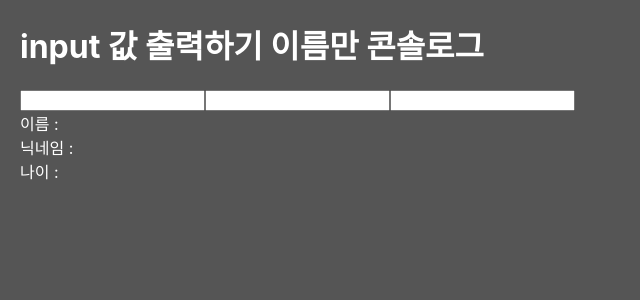
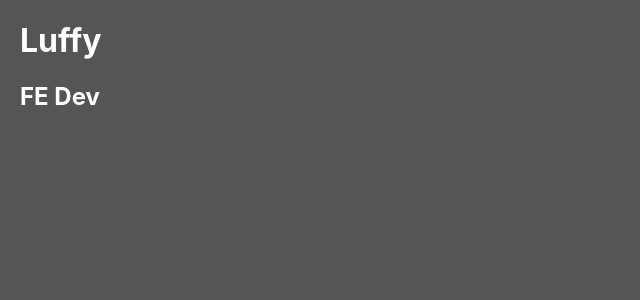
Before and after one commit to elmtree-Ahn/reactPractice, a React (Create React App) app: page / in a window 1280 px wide. Shown: the top 300 px of the page, without its empty margins (0-640 px from the left). Built offline with nearby package versions, Linux system fonts and the light colour scheme.

Commit message:
redux 초기 세팅 및 데이터 바인딩

```diff
--- a/package.json
+++ b/package.json
@@ -8,7 +8,9 @@
     "@testing-library/user-event": "^12.8.3",
     "react": "^17.0.2",
     "react-dom": "^17.0.2",
+    "react-redux": "^7.2.5",
     "react-scripts": "4.0.3",
+    "redux": "^4.1.1",
     "web-vitals": "^1.1.2"
   },
   "scripts": {
--- a/src/App.js
+++ b/src/App.js
@@ -5,15 +5,17 @@ import Info from './component/useState/Info';
 import InfoPlus from './component/useEffect/InfoPlus';
 import InfoPlusMount from './component/useEffect/InfoPlusMount';
 import InfoPlusOnlyName from './component/useEffect/InfoPlusOnlyName';
+import ReduxTest from './component/reduxTest';
 
 function App() {
   return (
     <div className="App">
-      {/* <Counter /> */}
-      {/* <Info /> */}
-      {/* <InfoPlus /> */}
-      {/* <InfoPlusMount /> */}
-      <InfoPlusOnlyName/>
+      <ReduxTest />
+      {/* <Counter />
+      <Info />
+      <InfoPlus />
+      <InfoPlusMount />
+      <InfoPlusOnlyName/> */}
     </div>
   );
 }
--- /dev/null
+++ b/src/component/reduxTest.js
@@ -0,0 +1,21 @@
+import { connect } from 'react-redux'
+
+function ReduxTest(props) {
+  return (
+    <>
+      <div className="test">
+        <h1>{props.state[0].name}</h1>
+        <h2>{props.state[0].job}</h2>
+      </div>
+    </>
+  )
+}
+
+function getStore(state) {
+  return {
+    state: state
+  }
+
+}
+
+export default connect(getStore)(ReduxTest)
--- a/src/index.js
+++ b/src/index.js
@@ -3,10 +3,23 @@ import ReactDOM from 'react-dom';
 import './index.css';
 import App from './App';
 import reportWebVitals from './reportWebVitals';
+import { Provider } from 'react-redux';
+import { createStore } from 'redux';
+
+let store = createStore(() => {
+	return [
+		{ id : 0,
+			name : 'Luffy',
+			job : 'FE Dev'
+		}
+	]
+});
 
 ReactDOM.render(
   <React.StrictMode>
-    <App />
+    <Provider store={store}>
+      <App />
+    </Provider>
   </React.StrictMode>,
   document.getElementById('root')
 );
```
Also changed, not shown: 1 other file (tests, documents, lock files or other folders).
